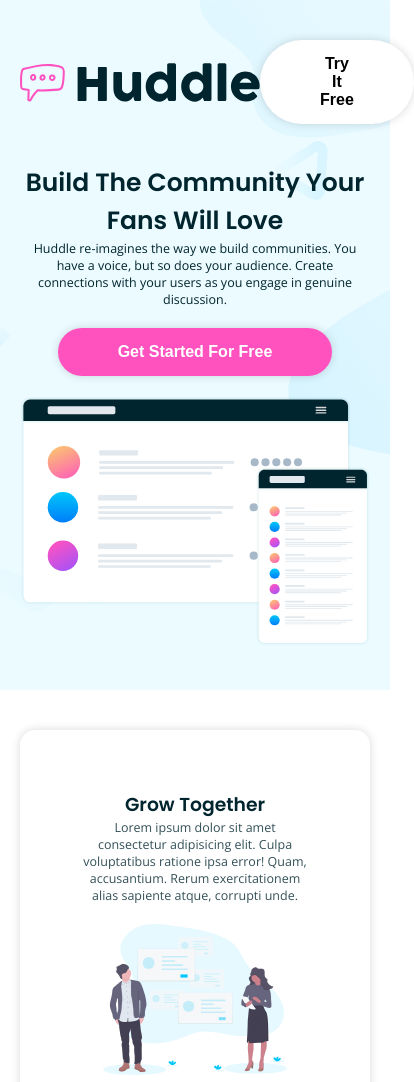
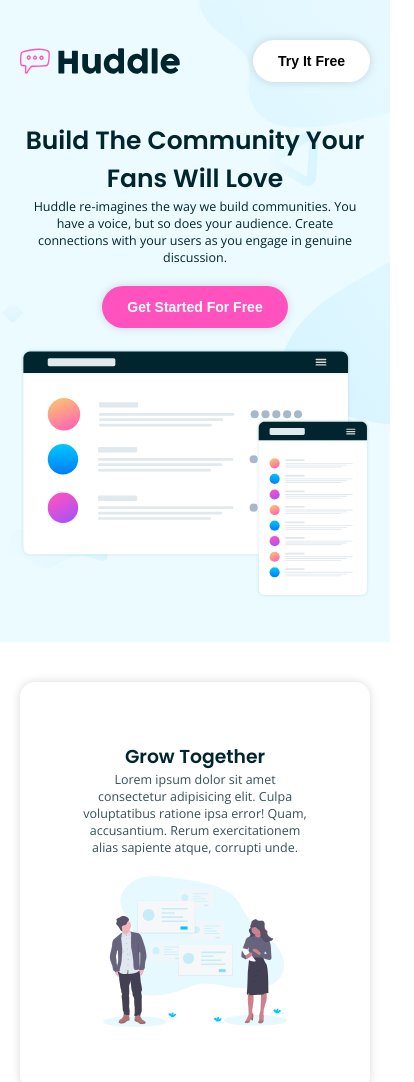
Before and after one commit to sebascarreram/frontend-challenges, a website: page huddle-landing-page/index.html in a window 390 px wide. Shown: the top 1082 px of the page, 414 px wide, since content can reach past the window. Drawn offline with nearby package versions, Linux system fonts and the light colour scheme.

Commit message:
add responsive for button and logo

```diff
--- a/huddle-landing-page/sass/_layout.scss
+++ b/huddle-landing-page/sass/_layout.scss
@@ -19,7 +19,11 @@ main p {
     margin-bottom: 2rem;
   }
 }
-
+.logo {
+  @include respond(phone) {
+    width: 16rem;
+  }
+}
 .btn {
   background-color: #fff;
   box-shadow: 0 0 10px rgba(0, 0, 0, 0.15);
@@ -32,6 +36,11 @@ main p {
 
   border-radius: 50px;
   border: none;
+
+  @include respond(phone) {
+    font-size: 1.4rem;
+    padding: 13px 25px;
+  }
 }
 .btn-primary {
   background-color: hsl(322, 100%, 66%);
```
Also changed, not shown: huddle-landing-page/css/style.css.
